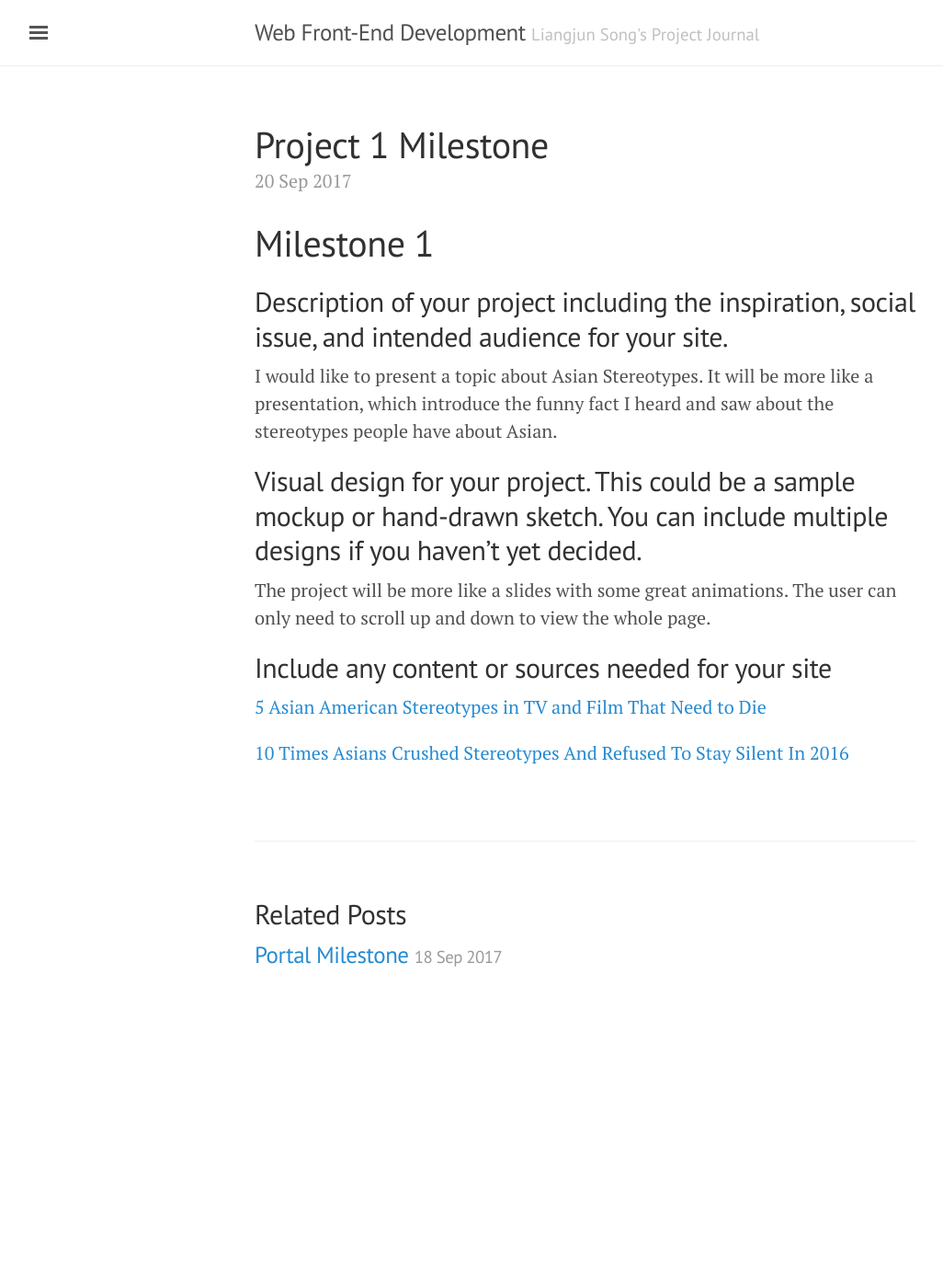
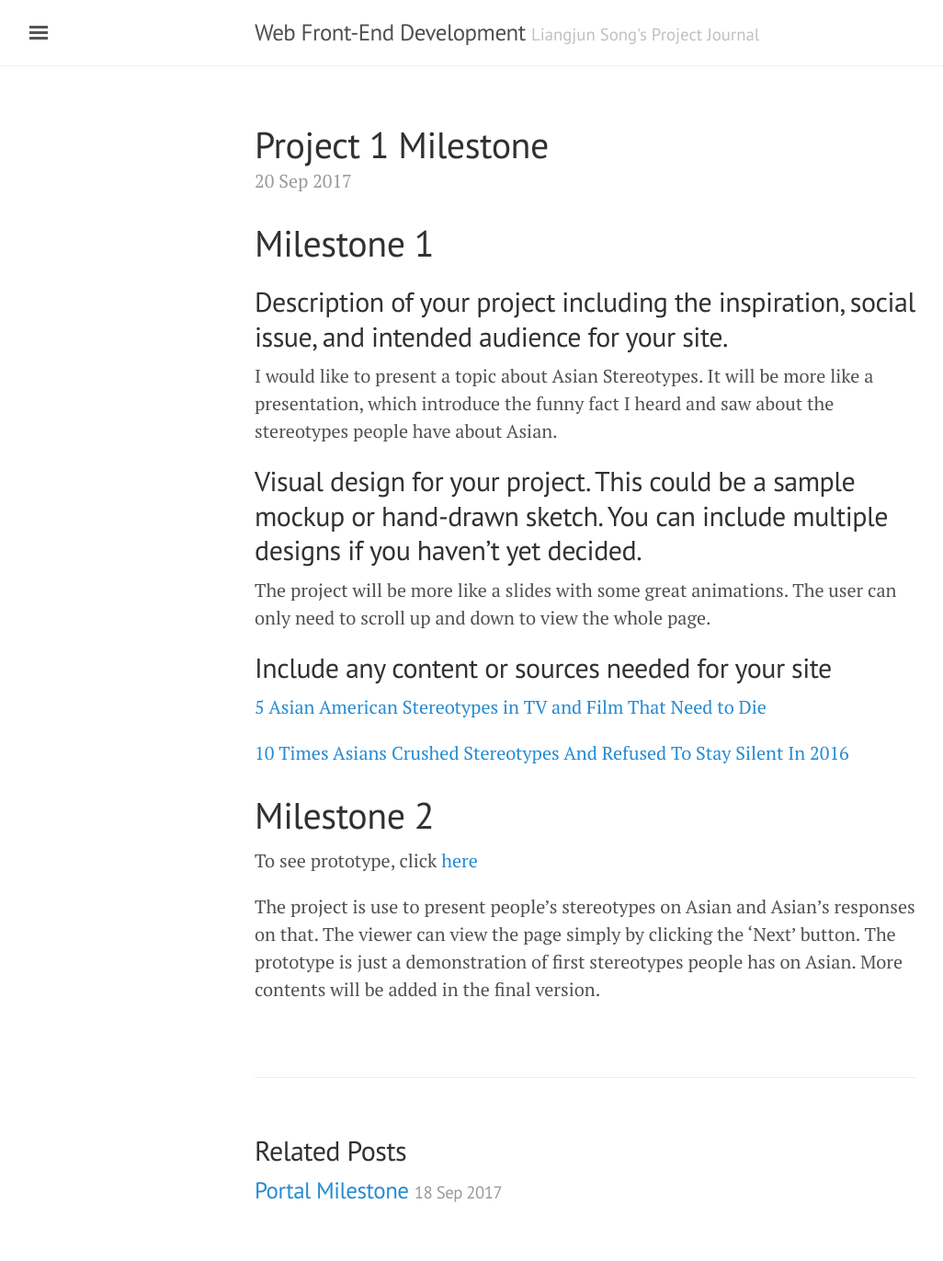
Before and after one commit to LiangjunSong/liangjunsong.github.io, a Jekyll site: the page built from _posts/2017-09-20-project-1-milestone.md, in a window 1280 px wide. Shown: the whole page at 92% size, without its empty margins (3-1029 px from the left). Built offline with Jekyll 4.4.1, drawn with Linux system fonts in a browser that asks for light colours; before the commit the page ends 1114 px from its top, so only the background shows below that.

Commit message:
Project 1 Milestone 2

```diff
--- a/_posts/2017-09-20-project-1-milestone.md
+++ b/_posts/2017-09-20-project-1-milestone.md
@@ -16,3 +16,8 @@ The project will be more like a slides with some great animations. The user can
 [5 Asian American Stereotypes in TV and Film That Need to Die](https://www.thoughtco.com/asian-american-stereotypes-in-t-film-2834652)
 
 [10 Times Asians Crushed Stereotypes And Refused To Stay Silent In 2016](http://www.huffingtonpost.com/entry/8-times-asian-americans-obliterated-stereotypes-and-refused-to-stay-silent-in-2016_us_5852c4a8e4b054eeaea209fa)
+
+# Milestone 2
+To see prototype, click [here](http://creative.colorado.edu/~liso9349/fwd/project1/project1.html)
+
+The project is use to present people's stereotypes on Asian and Asian's responses on that. The viewer can view the page simply by clicking the 'Next' button. The prototype is just a demonstration of first stereotypes people has on Asian. More contents will be added in the final version.
```
